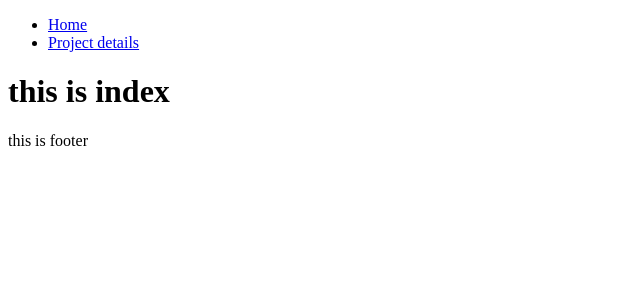
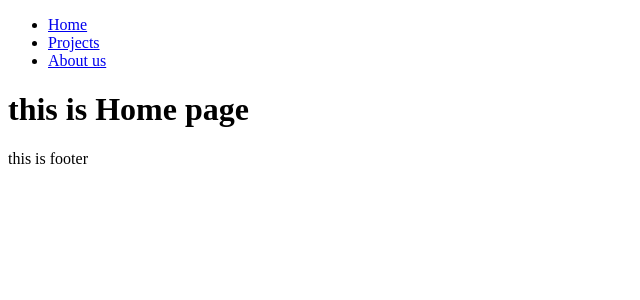
Before and after one commit to Beast-Code9999/HIT237_Group11_2024, a Django app: page / in a window 1280 px wide. Shown: the top 300 px of the page, without its empty margins (0-640 px from the left). Run offline with Django 5.2, Linux system fonts and the light colour scheme.

Commit message:
configure about.html to views.py && urls.py configure base.html to views.py && urls.py configure projectList.html to views.py && urls.py

```diff
--- a/assignment_2_proj/assignment2_app/templates/assignment2_app/base.html
+++ b/assignment_2_proj/assignment2_app/templates/assignment2_app/base.html
@@ -10,7 +10,8 @@
         <nav class="navigation">
             <ul class="navigation__list">
                 <li class="navigation__item"><a href="{% url 'home' %}">Home</a></li>
-                <li class="navigation__item"><a href="{% url 'project-details' %}">Project details</a></li>
+                <li class="navigation__item"><a href="{% url 'project-list' %}">Projects</a></li>
+                <li class="navigation__item"><a href="{% url 'about' %}">About us</a></li>
             </ul>
         </nav>
     </header>
--- a/assignment_2_proj/assignment2_app/templates/assignment2_app/index.html
+++ b/assignment_2_proj/assignment2_app/templates/assignment2_app/index.html
@@ -10,7 +10,7 @@
 
     {% block content %}
     <main>
-        <H1>this is index</H1>
+        <h1>this is Home page</h1>
     </main>
     {% endblock content %}
 </body>
--- a/assignment_2_proj/assignment2_app/views.py
+++ b/assignment_2_proj/assignment2_app/views.py
@@ -6,10 +6,27 @@ def home(request):
     return render(request, 'assignment2_app/index.html')
 
 # http://127.0.0.1:8000/project-details
-def projectDetails(request):
+def project_details(request):
 
     context = {
 
     }
 
     return render(request, "assignment2_app/projectDetails.html", context)
+
+
+def project_list(request):
+
+    context = {
+
+    }
+
+    return render(request, "assignment2_app/projectList.html", context)
+
+def about(request):
+
+    context = {
+
+    }
+
+    return render(request, "assignment2_app/about.html", context)
--- a/assignment_2_proj/assignment_2_proj/urls.py
+++ b/assignment_2_proj/assignment_2_proj/urls.py
@@ -21,5 +21,7 @@ from assignment2_app import views
 urlpatterns = [
     path('admin/', admin.site.urls),
     re_path(r'^/?$', views.home, name="home"), # r = raw string, ^ = localhost or http://127.0.0.1:8000/, ? = previous character is optional, $ = ending
-    re_path(r'^project-details/?$', views.projectDetails, name="project-details") # http://127.0.0.1:8000/project-details
+    re_path(r'^project-details/?$', views.project_details, name="project-details"), # http://127.0.0.1:8000/project-details
+    re_path(r'^project-list/?$', views.project_list, name="project-list"), # http://127.0.0.1:8000/project-details
+    re_path(r'^about/?$', views.about, name="about"), # http://127.0.0.1:8000/project-details
 ]
```
Also changed, not shown: assignment_2_proj/assignment2_app/templates/assignment2_app/about.html (+17 -0 lines), assignment_2_proj/assignment2_app/templates/assignment2_app/projectList.html (+17 -0 lines).
